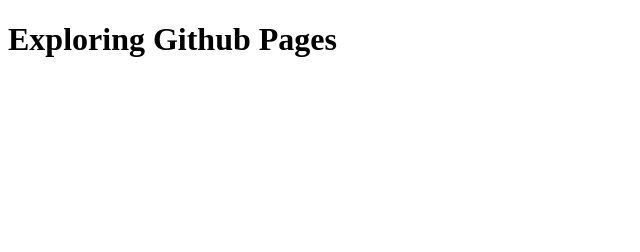
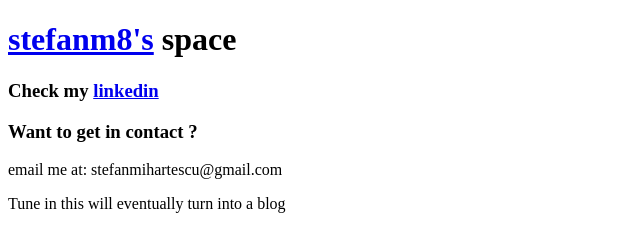
Before and after one commit to stefanm8/stefanm8.github.io, a plain HTML site: page index.html in a window 1280 px wide. Shown: the whole page, without its empty margins (0-640 px from the left). Drawn offline with Linux system fonts and the light colour scheme.

Commit message:
index.html

```diff
--- a/index.html
+++ b/index.html
@@ -8,7 +8,19 @@
 </head>
 <body>
 
-    <h1>Exploring Github Pages</h1>
+    <h1>
+        <a href="https://github.com/stefanm8">stefanm8's</a> space
+    </h1>
+
+    <h3>
+        Check my <a href="https://www.linkedin.com/in/stefan-mihartescu/">linkedin</a>
+    </h3>
+
+    <h3> Want to get in contact ? </h3>
+
+    <p> email me at: stefanmihartescu@gmail.com </p>
+
+    <p> Tune in this will eventually turn into a blog </p>
 
 </body>
 </html>
```
